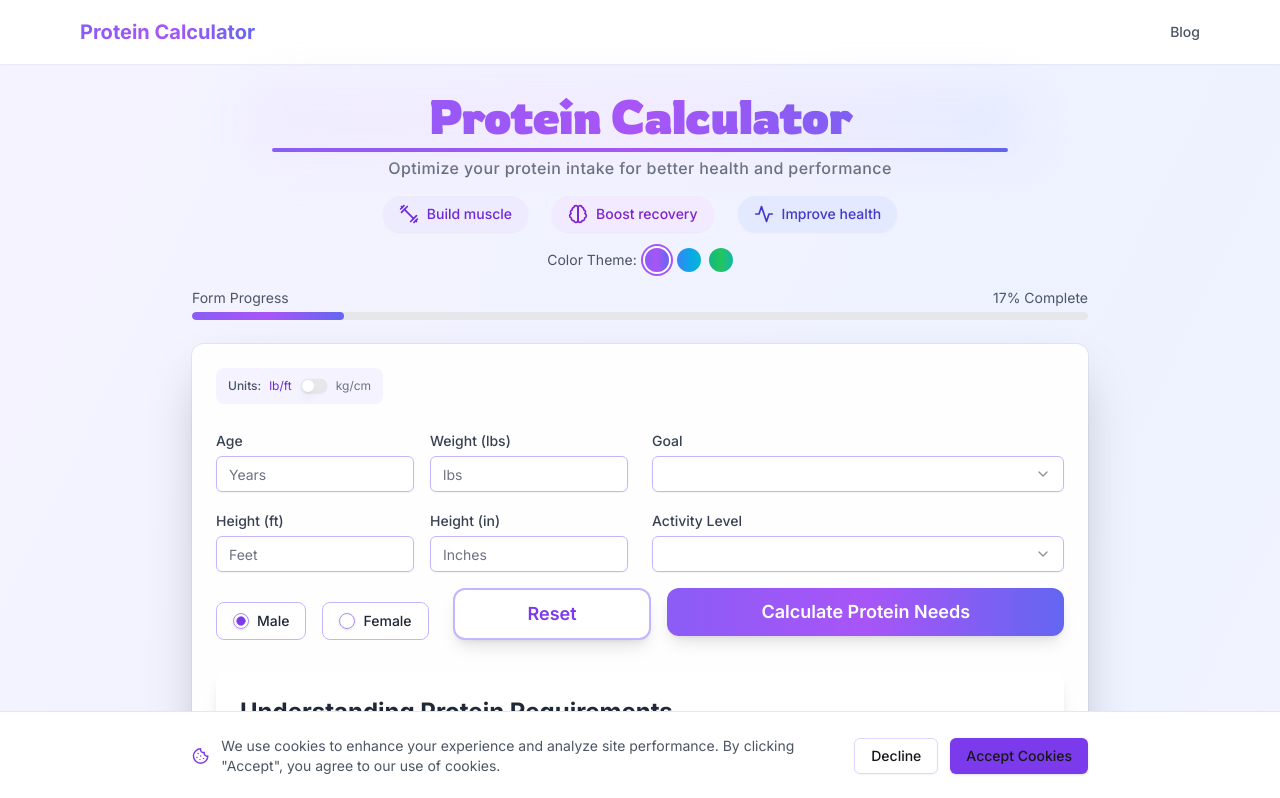
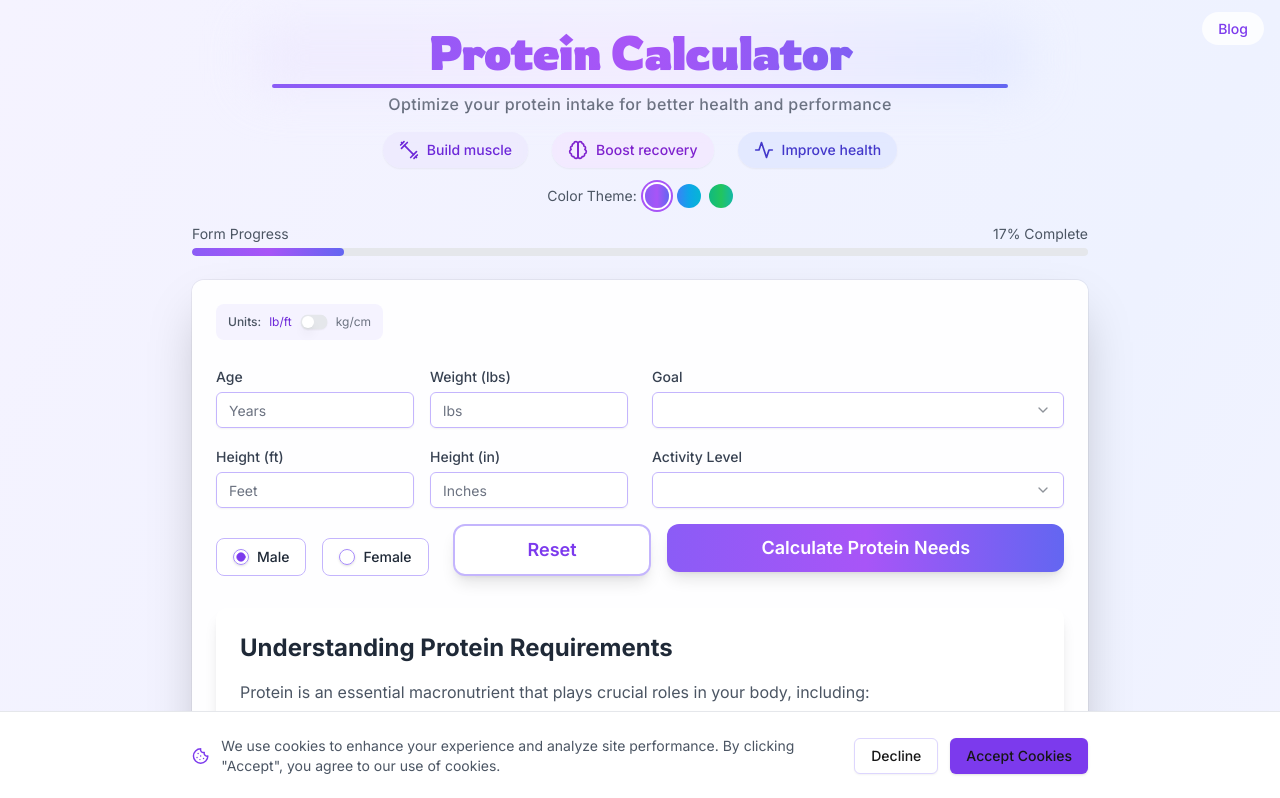
Before and after one commit to Paulsum1985/protein-calculator, a Next.js app: page / in a window 1280 px wide. Shown: the top 798 px of the page. Built offline with nearby package versions, Linux system fonts and the light colour scheme; a web font is replaced by a local one.

Commit message:
Updated to minimal navigation design

```diff
--- a/src/app/layout.tsx
+++ b/src/app/layout.tsx
@@ -9,18 +9,13 @@ const inter = Inter({ subsets: ['latin'] })
 
 function Navigation() {
   return (
-    <nav className="bg-white/90 backdrop-blur-sm shadow-sm">
-      <div className="max-w-6xl mx-auto px-4 h-16 flex items-center justify-between">
-        <Link href="/" className="text-xl font-bold bg-gradient-to-r from-violet-500 via-purple-500 to-indigo-500 text-transparent bg-clip-text">
-          Protein Calculator
-        </Link>
-        <Link
-          href="/blog"
-          className="text-gray-600 hover:text-violet-600 transition-colors text-sm font-medium"
-        >
-          Blog
-        </Link>
-      </div>
+    <nav className="absolute top-0 right-0 p-4 z-10">
+      <Link
+        href="/blog"
+        className="px-4 py-2 rounded-full bg-white/80 hover:bg-white/90 text-violet-600 text-sm font-medium transition-all duration-200 hover:shadow-sm backdrop-blur-sm"
+      >
+        Blog
+      </Link>
     </nav>
   );
 }
```
